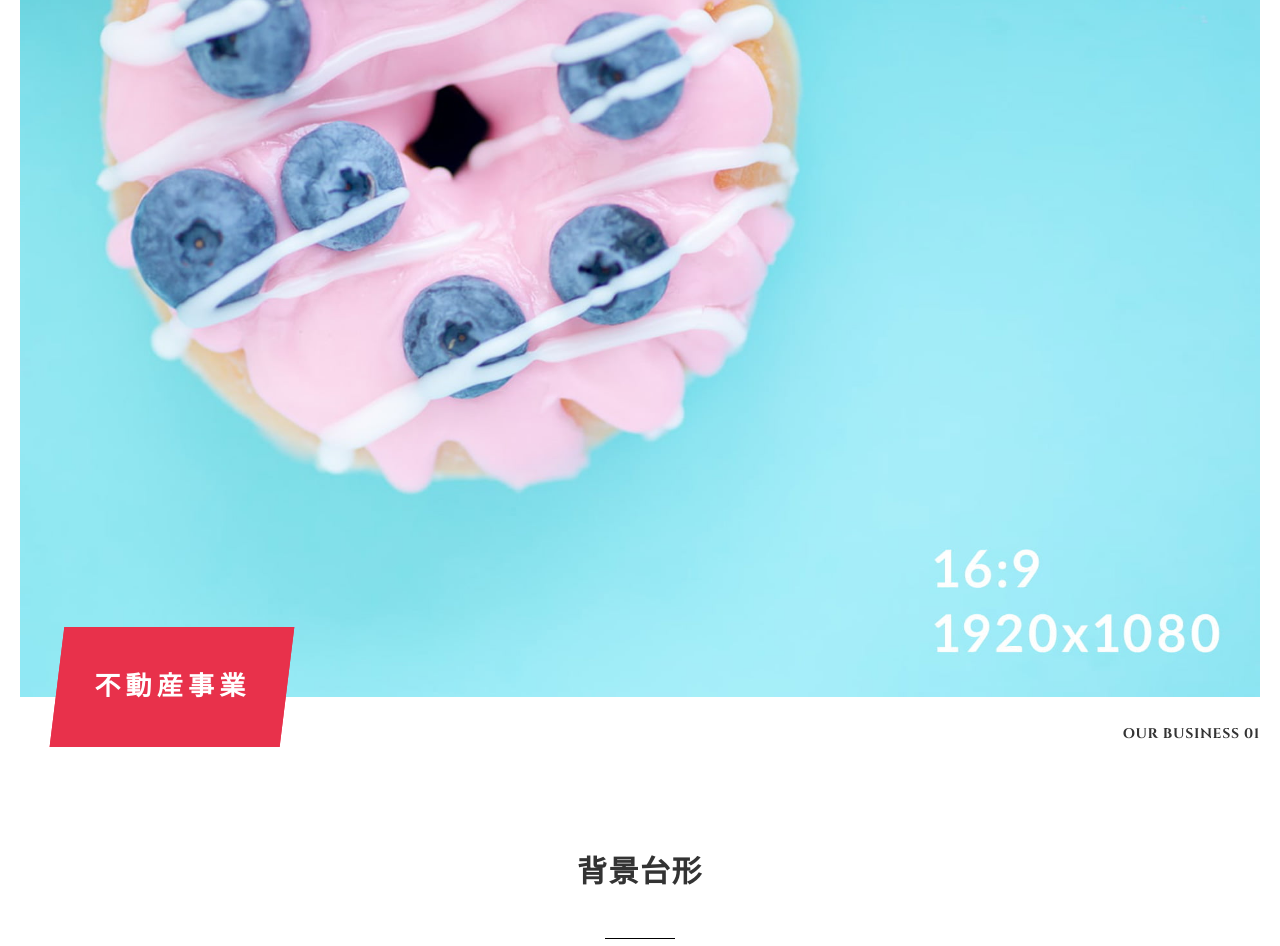
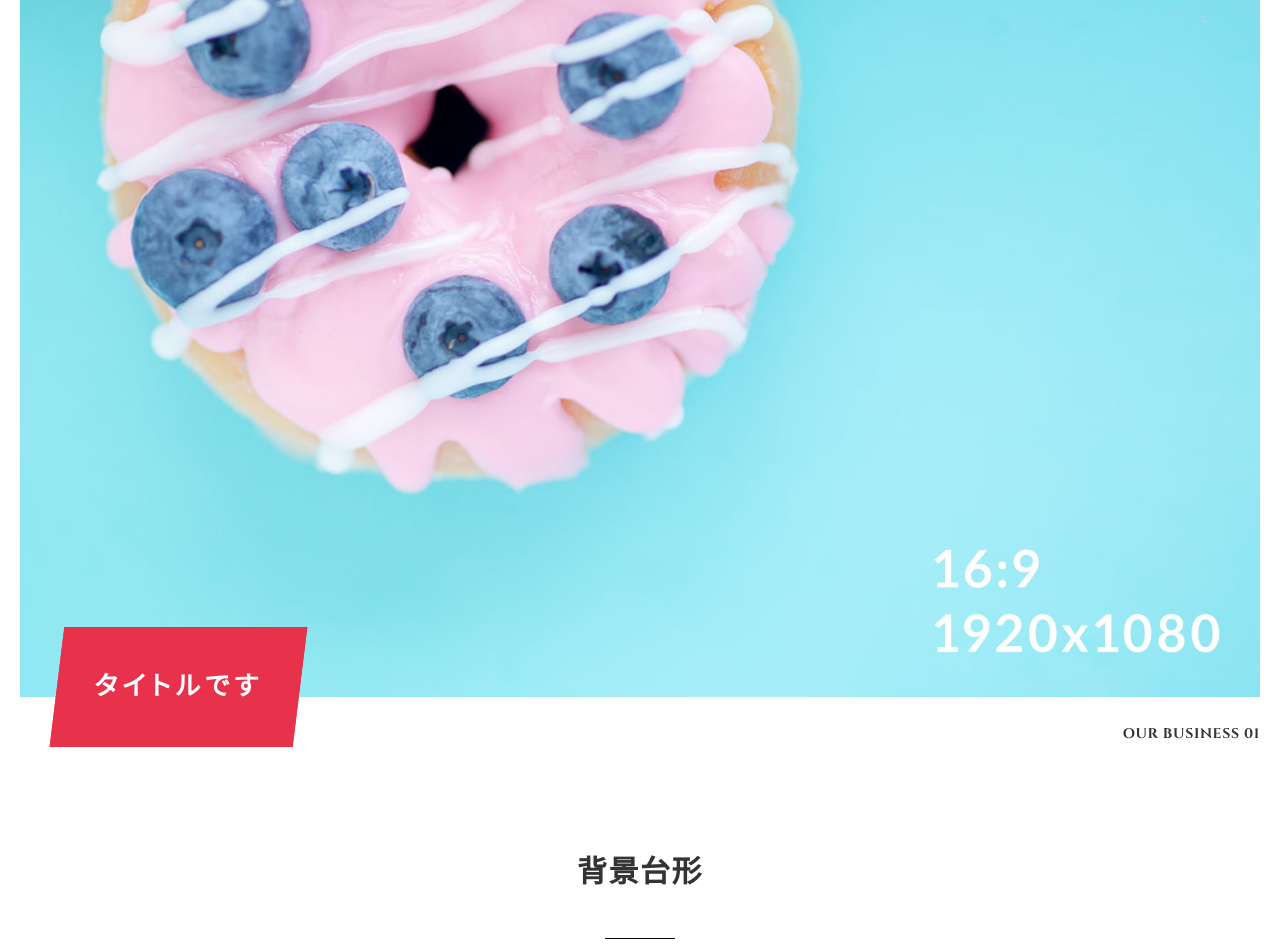
Before and after one commit to nishiyama-a/moritrust_recruit, a PHP site: page /_comp/index.php in a window 1280 px wide. Shown: the part 3529-4475 px from the top of the page. Run offline with PHP 8.4, Linux system fonts and the light colour scheme.

Commit message:
git test

```diff
--- a/_comp/index.php
+++ b/_comp/index.php
@@ -139,7 +139,7 @@
                   </picture>
                   <div class="txtbox">
                     <div class="skew-box">
-                            <h4 class="skew">不動産事業</h4>
+                            <h4 class="skew">タイトルです</h4>
                     </div>
                     <p class="rb-txt">OUR BUSINESS 01</p>
                   </div>
```
